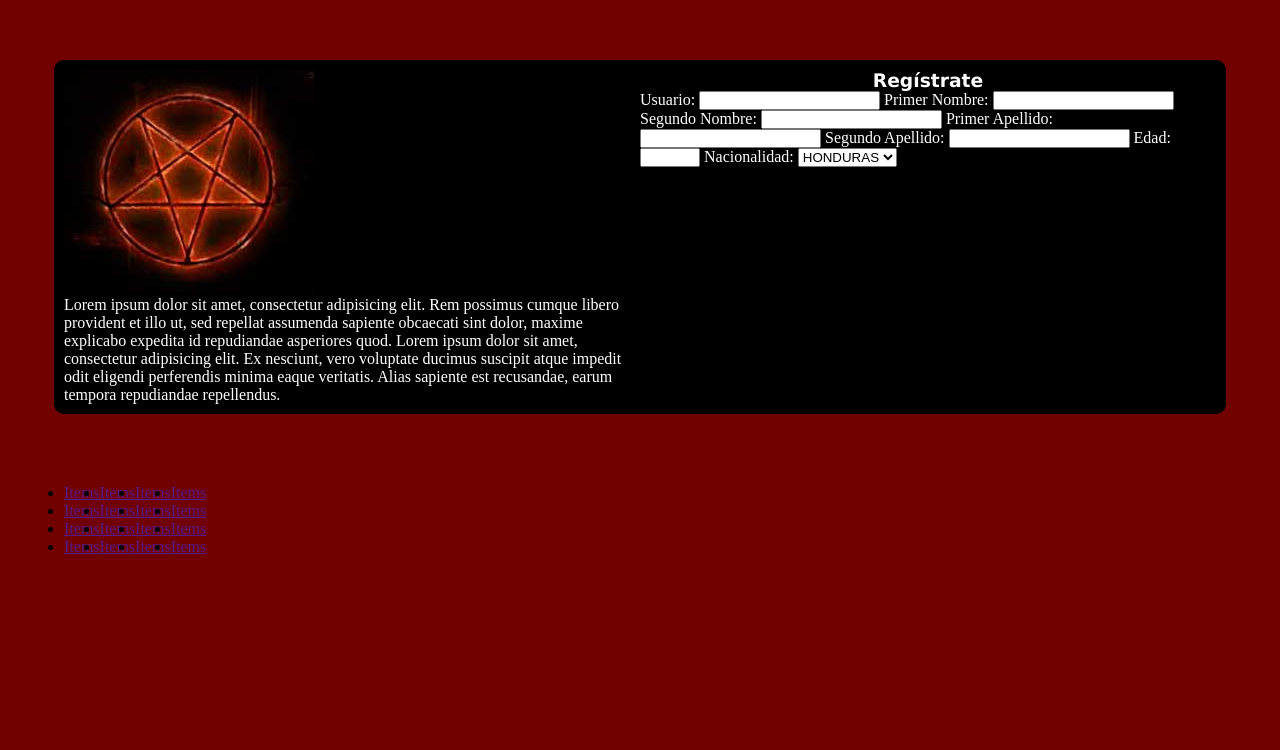
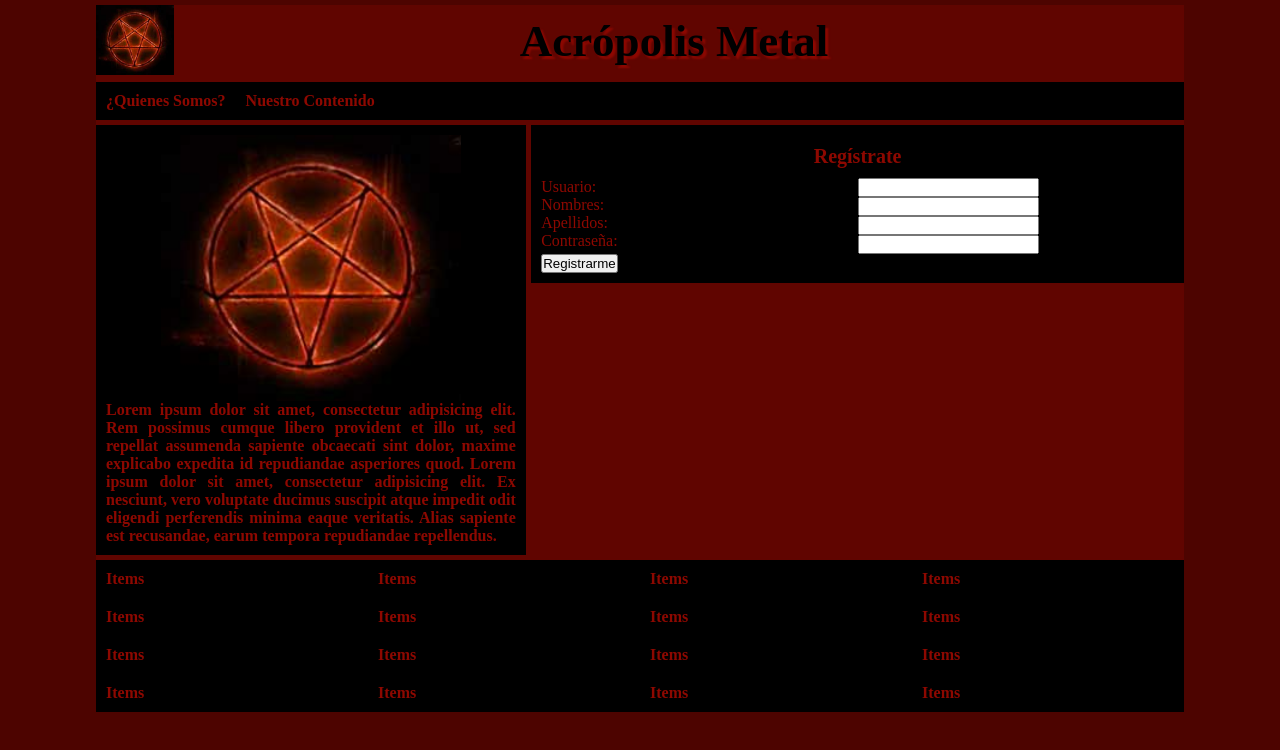
Before and after one commit to josevasquezr/acropolisMetal, a plain HTML site: page index.html in a window 1280 px wide. Drawn offline with Linux system fonts and the light colour scheme.

Commit message:
Modificacion en  html, cambio total de css

```diff
--- a/css/estilos.css
+++ b/css/estilos.css
@@ -4,38 +4,145 @@
 }
 
 body{
-	background-color: #710000;
+	background-color: #4D0400;
+}
+
+#contenedor{
+	width: 85%;
+	max-width: 1500px;
+	background-color: rgba(141, 8, 0, 0.3);
+	margin: 5px auto;
+}
+
+#logoNav img{
+	width: 78px;
+	height: 70px;
+	float: left;
+}
+
+#logoNav p{
+	text-align: center;
+	font-family: "Copperplate Gothic";
+	font-size: 45px;
+	padding: 10px;
+	margin: auto;
+	font-weight: bold;
+	text-shadow: 3px 3px 2px #8D0800;
+}
+
+nav{
+	margin-top: 5px;
+	background-color: #000000;
+	clear: both;
+	overflow: hidden;
+}
+
+nav ul{
+	list-style: none;
+}
+
+nav ul li{
+	float: left;
+}
+
+nav ul li a{
+	display: block;
+	padding: 10px;
+	margin: auto;
+	text-decoration: none;
+	color: #8D0800;
+	font-weight: bolder;
+}
+
+nav ul li a:hover{
+	background-color: #490400;
+	color: white;
 }
 
 article{
-	width: 90%;
-	max-width: 1500px;
+	clear: both;
+}
+
+#bienvenida img{
+	display: block;
+	margin: auto;
+	width: 100%;
+	max-width: 300px;
+	height: auto;
+}
+
+#bienvenida p{
+	text-align: justify;
+	color: #8D0800;
+	font-weight: bolder;
+}
+
+#bienvenida{
+	width: 39.5%;
+	float: left;
 	padding: 10px;
-	margin: 60px auto;
 	background-color: #000000;
-	color: #FFFFFF;
-	border-radius: 10px;
+	margin: auto;
+	margin-right: 0.5%;
+	margin-top: 5px;
+	margin-bottom: 5px;
+	box-sizing: border-box;
+}
+
+
+#formRegistro{
+	width: 60%;
+	float: left;
+	padding: 10px;
+	background-color: #000000;
+	margin: 5px 0px 5px 0px;
+	color: #8D0800;
+	box-sizing: border-box;
+}
+
+#formRegistro label, input{
+	display: block;
+}
+
+#formRegistro div{
+	float: left;
+	width: 50%;
+}
+
+footer{
+	clear: both;
+	background-color: #000000;
 	overflow: hidden;
 }
 
-#info, #formRegistro{
-	width: 50%;
+footer ul{
+	list-style: none;
+	width: 25%;
+	display: block;
+	margin: auto;
 	float: left;
+	box-sizing: border-box;
+}
+
+footer ul li a{
+	display: block;
+	padding: 10px;
+	margin: auto;
+	text-decoration: none;
+	color: #8D0800;
+	font-weight: bolder;
+}
+
+footer ul li a:hover{
+	background-color: #490400;
+	color: white;
 }
 
 h3{
 	text-align: center;
-	font-family: Verdana;
-}
-
-footer{
-	clear: both;
-	width: 90%;
-	max-width: 1500px;
+	font-family: "Copperplate Gothic";
+	font-size: 20px;
 	padding: 10px;
 	margin: auto;
+	font-weight: bold;
 }
-
-footer ul{
-	float: left;
-}
--- a/index.html
+++ b/index.html
@@ -4,29 +4,49 @@
 	<title>Acrópolis Metal - Registro</title>
 	<meta charset="utf-8">
 	<link rel="stylesheet" href="css/estilos.css" />
+	<meta name="viewport" content="width=device-width, user-scalable=no, initial-scale=1.0, maximum-scale=1.0, minimum-scale=1.0">
 </head>
 <body>
+
+	<div id="contenedor">
+		<header>
+			<div id="logoNav">
+				<img src="media/imgs/logo.jpg" alt="Logo Acrópolis Metal" />
+				<p>Acrópolis Metal</p>
+			</div>
+			<nav>
+				<ul>
+					<li><a href="#">¿Quienes Somos?</a></li>
+					<li><a href="#">Nuestro Contenido</a></li>
+				</ul>
+			</nav>
+		</header>
+
 		<article>
-		<section id="info">
-			<div id="img">
+			<section id="bienvenida">
 				<img src="media/imgs/logo.jpg" alt="Logo Acrópolis Metal" />
-			</div>
-			<div id="bienvenida">
 				<p>
 					Lorem ipsum dolor sit amet, consectetur adipisicing elit. Rem possimus cumque libero provident et illo ut, sed repellat assumenda sapiente obcaecati sint dolor, maxime explicabo expedita id repudiandae asperiores quod. Lorem ipsum dolor sit amet, consectetur adipisicing elit. Ex nesciunt, vero voluptate ducimus suscipit atque impedit odit eligendi perferendis minima eaque veritatis. Alias sapiente est recusandae, earum tempora repudiandae repellendus.
 				</p>
-			</div>
 			</section>
+
 			<section id="formRegistro">
 				<form action="" method="">
 					<h3>Regístrate</h3>
-				<label>Usuario: </label> <input type="text" maxlength="10" required="required" />
-				<label>Primer Nombre: </label> <input type="text" maxlength="30" required="required" />
-				<label>Segundo Nombre: </label> <input type="text" maxlength="30" />
-				<label>Primer Apellido: </label> <input type="text" maxlength="10" required="required" />
-				<label>Segundo Apellido: </label> <input type="text" maxlength="10"/>
-				<label>Edad: </label> <input type="number" min="10" max="100" value="" required="required" />
-				<label>Nacionalidad: </label> <select name="" id=""> <option value="HONDURAS">HONDURAS</option> </select>
+					<div class="labels">
+						<label>Usuario: </label>
+						<label>Nombres: </label>
+						<label>Apellidos: </label>
+						<label>Contraseña: </label>
+					</div>
+
+					<div class="textbox">
+						<input type="text" maxlength="10" required="required" name="txtUsuario" />
+						<input type="text" maxlength="30" required="required" name="txtNombres" />
+						<input type="text" maxlength="30" required="required" name="txtApellidos" />
+						<input type="password" maxlength="10" required="required" name="txtContrasenia" />
+					</div>
+					<input type="submit" value="Registrarme" >
 				</form>
 			</section>
 		</article>
@@ -57,5 +77,8 @@
 				<li><a href="">Items</a></li>
 			</ul>
 		</footer>
+
+	</div>
+
 </body>
 </html>
```
Lines whose indentation alone changed are shown as unchanged.
